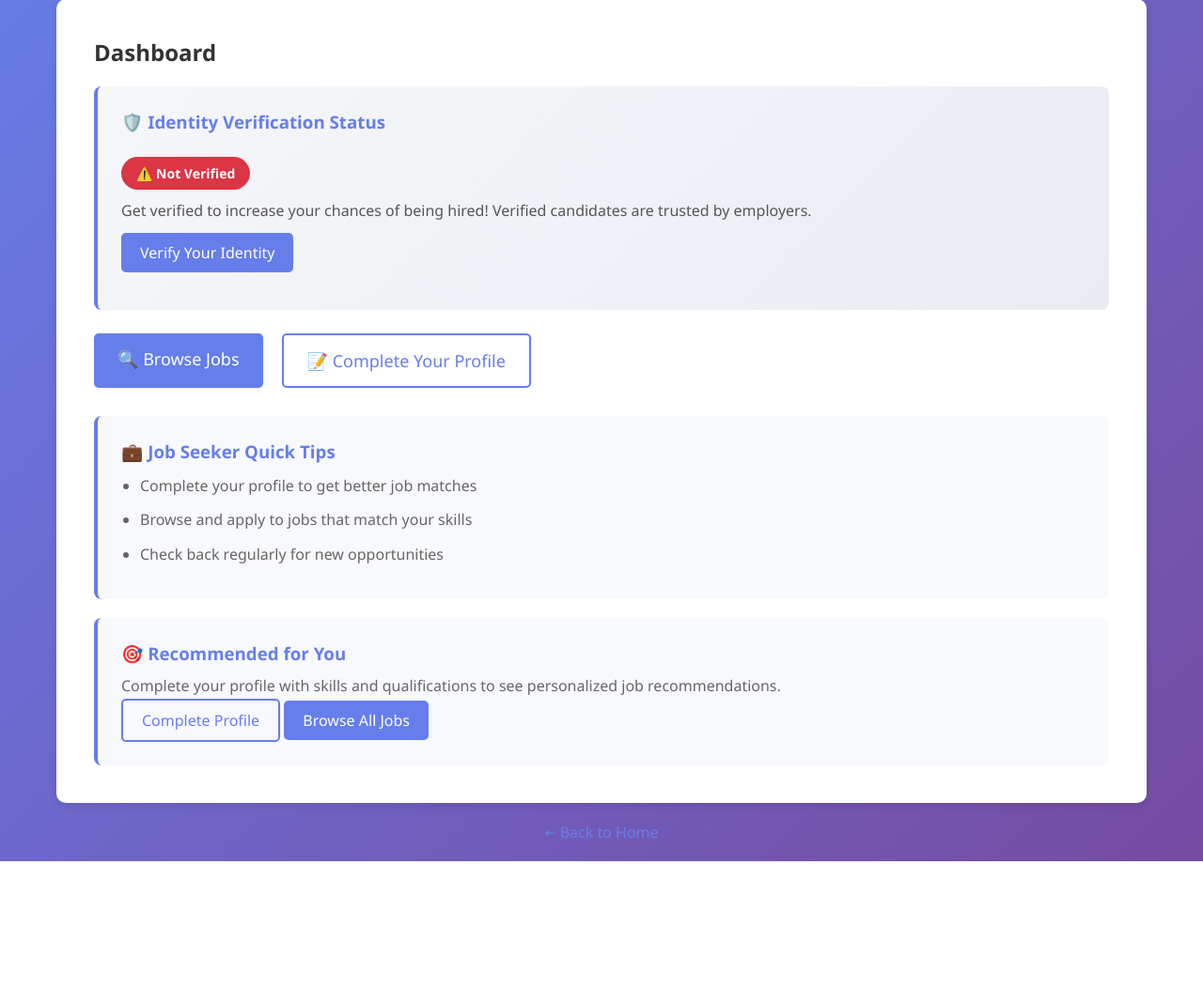
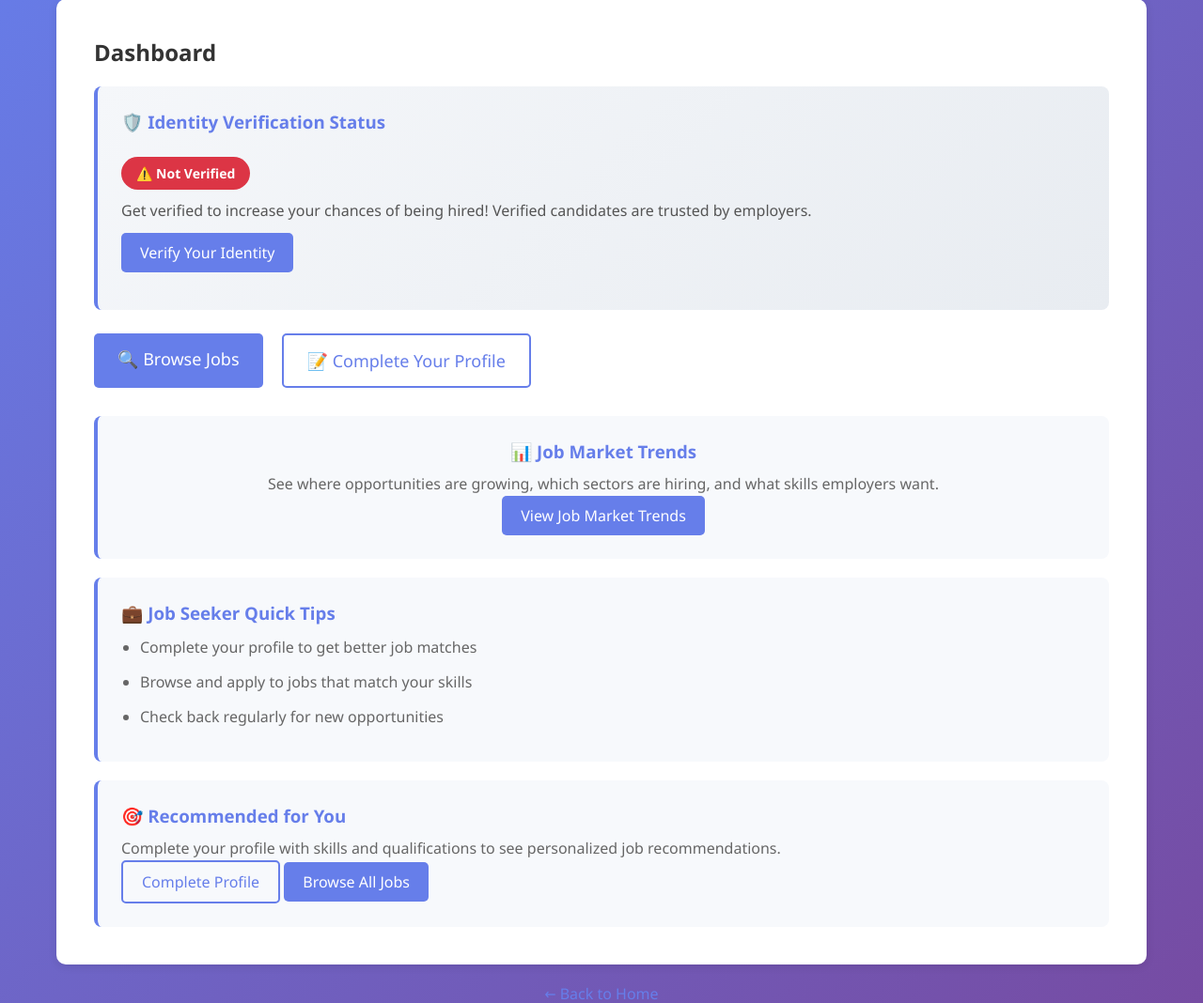
Before and after one commit to Tadothegreat/employnest, a Flask app: template templates/dashboard.html in a window 1280 px wide. Shown: the part 127-1195 px from the top of the page at 94% size. Before the commit the page ends 1044 px from the top, so only its background shows below. Run offline with Flask 3, Linux system fonts and the light colour scheme; the template is opened without the code that fills it, so the values that code supplies are empty.

Commit message:
Add job market trends page and dashboard links

```diff
--- a/templates/dashboard.html
+++ b/templates/dashboard.html
@@ -65,6 +65,13 @@
                     <a href="{{ url_for('my_jobs') }}" class="btn btn-outline btn-large">📋 Manage My Jobs</a>
                 </div>
 
+                <!-- Job Trends Button -->
+                <div class="card" style="margin-top: 20px; text-align: center;">
+                    <h3>📊 Job Market Trends</h3>
+                    <p>See where opportunities are growing and which skills are in demand across Zimbabwe.</p>
+                    <a href="{{ url_for('job_trends') }}" class="btn btn-primary">View Job Market Trends</a>
+                </div>
+
                 <!-- Quick Tips -->
                 <div class="card">
                     <h3>👔 Employer Quick Tips</h3>
@@ -113,6 +120,13 @@
                 <div class="dashboard-actions">
                     <a href="{{ url_for('browse_jobs') }}" class="btn btn-primary btn-large">🔍 Browse Jobs</a>
                     <a href="{{ url_for('profile') }}" class="btn btn-outline btn-large">📝 Complete Your Profile</a>
+                </div>
+
+                <!-- Job Trends Button -->
+                <div class="card" style="margin-top: 20px; text-align: center;">
+                    <h3>📊 Job Market Trends</h3>
+                    <p>See where opportunities are growing, which sectors are hiring, and what skills employers want.</p>
+                    <a href="{{ url_for('job_trends') }}" class="btn btn-primary">View Job Market Trends</a>
                 </div>
 
                 <!-- Quick Tips -->
```
